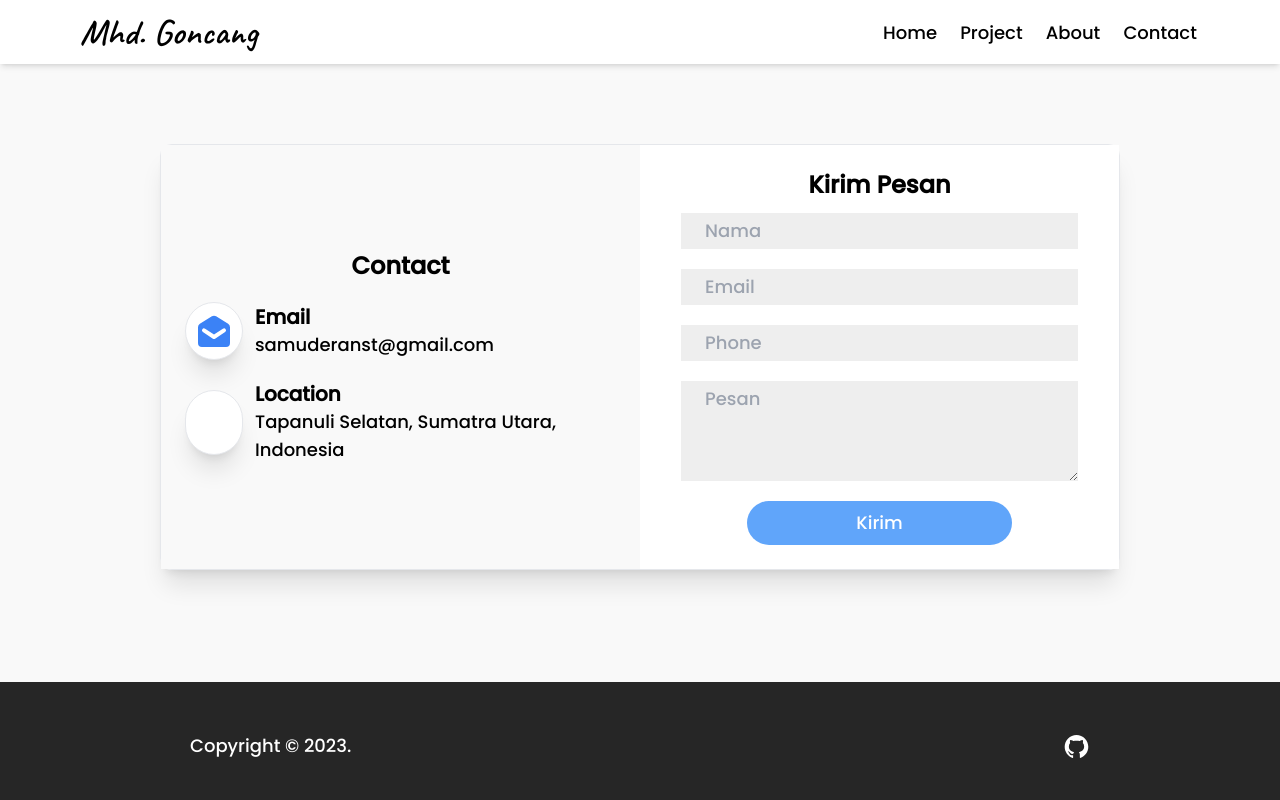
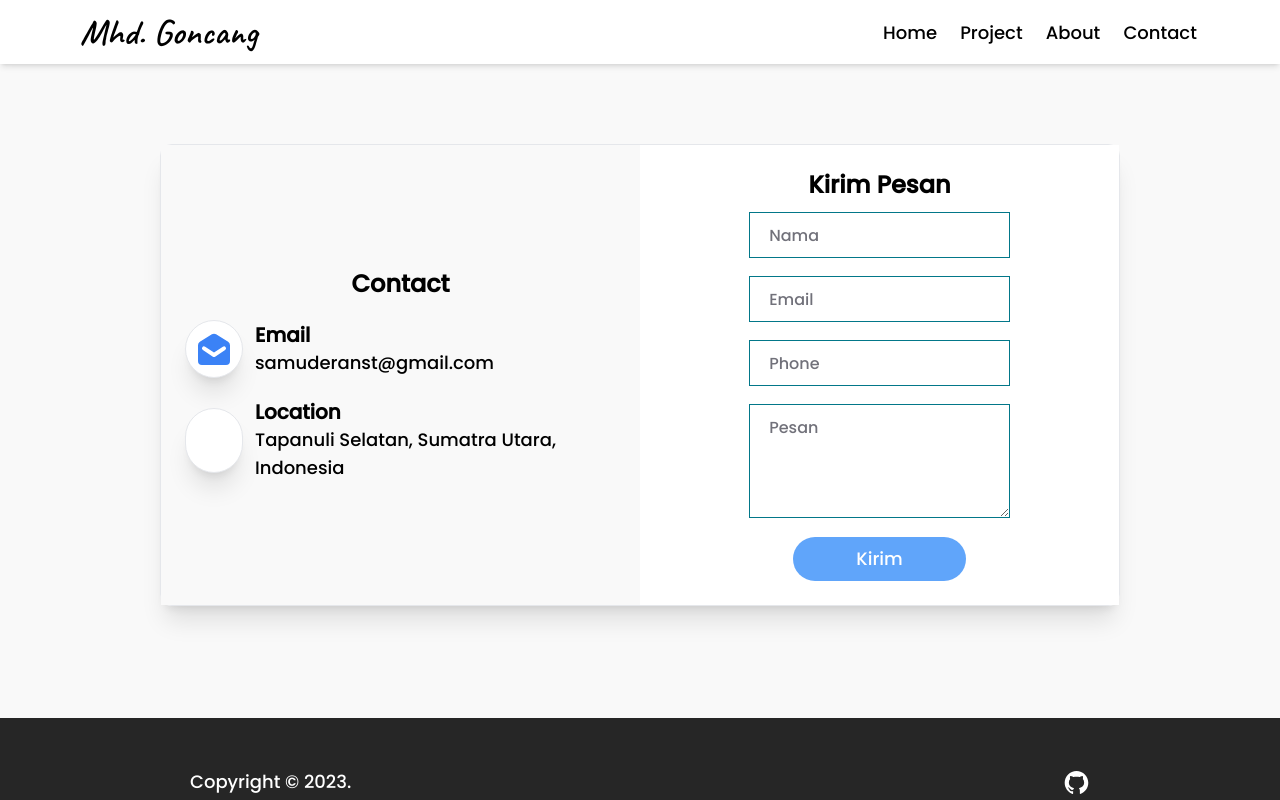
Before and after one commit to goncang1512/portfolio-mhd-goncang-samudera, a React (Vite) app: page /contact in a window 1280 px wide. Built offline with nearby package versions, Linux system fonts and the light colour scheme; some icons are missing.

Commit message:
New Update 26/07/2023

```diff
--- a/src/App.css
+++ b/src/App.css
@@ -19,6 +19,13 @@ body {
 
 ::-webkit-scrollbar-track {
   background: none;
+}
+
+html {
+  scroll-behavior: smooth;
+  -webkit-scroll-behavior: smooth; /* Safari and older versions of Chrome */
+  -moz-scroll-behavior: smooth; /* Firefox */
+  -ms-scroll-behavior: smooth; /* Edge */
 }
 
 /* Menu toggle */
--- a/src/components/elements/InputElements.jsx
+++ b/src/components/elements/InputElements.jsx
@@ -10,7 +10,7 @@ function InputElements(props) {
         placeholder={placeholder}
         onChange={onChange}
         value={value}
-        className="w-full text-black px-6 py-1 outline-none"
+        className="input-contact w-full text-black px-6 py-1 outline-none text-xl"
         required
       />
     </>
--- /dev/null
+++ b/src/components/elements/contactelements/InputFloat.jsx
@@ -0,0 +1,23 @@
+import React from "react";
+
+function InputFloat(props) {
+  const { children, type, name, onChange, value } = props;
+  return (
+    <div className="did-floating-label-content w-full">
+      <input
+        className="did-floating-input p-2.5 bg-white text-black text-base w-full block"
+        type={type}
+        name={name}
+        onChange={onChange}
+        value={value}
+        placeholder=" "
+        required
+      />
+      <label className="did-floating-label bg-white absolute pointer-events-none text-base text-zinc-500 left-3.5">
+        {children}
+      </label>
+    </div>
+  );
+}
+
+export default InputFloat;
--- /dev/null
+++ b/src/components/elements/contactelements/TextareFloat.jsx
@@ -0,0 +1,23 @@
+import React from "react";
+
+function TextareFloat(props) {
+  const { type, name, onChange, value, children } = props;
+  return (
+    <div className="area-container relative w-full">
+      <textarea
+        className="text-area px-6 py-4 h-28 p-2.5 bg-white text-black text-base w-full block"
+        placeholder=" "
+        type={type}
+        name={name}
+        onChange={onChange}
+        value={value}
+        required
+      ></textarea>
+      <label className="label-floating bg-white absolute pointer-events-none text-base text-zinc-500 left-3.5">
+        {children}
+      </label>
+    </div>
+  );
+}
+
+export default TextareFloat;
--- a/src/components/layouts/aboutLayouts/AboutLeft.jsx
+++ b/src/components/layouts/aboutLayouts/AboutLeft.jsx
@@ -11,7 +11,7 @@ function AboutLeft() {
     <div
       className={`${
         isHovered ? "img-content-two" : "img-content "
-      } relative rounded-xl`}
+      }  relative rounded-xl`}
     >
       <div className="container-rotate flex justify-center items-center w-44">
         <img
--- a/src/components/layouts/contactLayouts/RightBar.jsx
+++ b/src/components/layouts/contactLayouts/RightBar.jsx
@@ -1,6 +1,7 @@
 import React, { useRef, useState } from "react";
-import Input from "../../elements/InputElements";
 import emailjs from "@emailjs/browser";
+import InputFloat from "../../elements/contactelements/InputFloat";
+import TextFloat from "../../elements/contactelements/TextareFloat";
 
 function LeftBar() {
   const [name, setName] = useState("");
@@ -115,39 +116,44 @@ function LeftBar() {
       {modalFail()}
       <h2 className="text-2xl text-black font-bold mb-3">Kirim Pesan</h2>
       <form
-        className="flex flex-col text-lg h-full justify-evenly items-center gap-5"
+        className="flex flex-col text-lg h-full justify-evenly items-center gap-5 md:w-3/5 w-3/4"
         ref={from}
         onSubmit={sendEmail}
       >
-        <Input
+        <InputFloat
           type="text"
           name="user_name"
           placeholder="Nama"
           value={name}
           onChange={(event) => setName(event.target.value)}
-        />
-        <Input
+        >
+          Nama
+        </InputFloat>
+        <InputFloat
           type="email"
           name="user_email"
           placeholder="Email"
           value={email}
           onChange={(event) => setEmail(event.target.value)}
-        />
-        <Input
+        >
+          Email
+        </InputFloat>
+        <InputFloat
           type="number"
           name="user_phone"
           placeholder="Phone"
           value={phone}
           onChange={(event) => setPhone(event.target.value)}
-        />
-        <textarea
+        >
+          Phone
+        </InputFloat>
+        <TextFloat
           name="message"
-          placeholder="Pesan"
-          className="px-6 py-1 text-black"
           value={message}
-          required
           onChange={(event) => setMessage(event.target.value)}
-        ></textarea>
+        >
+          Pesan
+        </TextFloat>
         <button
           type="submit"
           value="Send"
--- a/src/components/pages/AboutSection.jsx
+++ b/src/components/pages/AboutSection.jsx
@@ -13,7 +13,7 @@ function AboutSection() {
   }, []);
 
   return (
-    <div className="about-page overflow-x-hidden w-screen h-screen gap-5">
+    <div className="about-page overflow-x-hidden w-screen h-full gap-5">
       <div className="z-50">
         <Navbar />
       </div>
--- a/src/components/pages/ProjectPage.jsx
+++ b/src/components/pages/ProjectPage.jsx
@@ -1,4 +1,5 @@
-import React from "react";
+import React, { useEffect, useState } from "react";
+import { AiOutlineArrowDown } from "react-icons/ai";
 import "../../style/project.css";
 import Navbar from "../layouts/Navbar";
 import TechSkill from "../layouts/projectLayouts/TechSkill";
@@ -6,9 +7,25 @@ import ProjectNew from "../layouts/projectLayouts/ProjectNew";
 import CopyRight from "../layouts/CopyRight";
 
 function ProjectPage() {
+  const [showNewIcon, setShowNewIcon] = useState(false);
+
+  // Fungsi untuk mengubah ikon tombol saat halaman di-scroll
+  const handleScroll = () => {
+    const halfPageHeight = window.innerHeight / 2;
+    const scrollPosition = window.scrollY;
+    setShowNewIcon(scrollPosition >= halfPageHeight);
+  };
+
+  useEffect(() => {
+    window.addEventListener("scroll", handleScroll);
+    return () => {
+      window.removeEventListener("scroll", handleScroll);
+    };
+  }, []);
+
   return (
-    <div className="bg-netral-225 w-full h-full flex flex-col overflow-x-hidden">
-      <div className="z-50">
+    <div className="bg-netral-225 w-screen h-full flex flex-col overflow-x-hidden relative">
+      <div className="z-50" id="project">
         <Navbar />
       </div>
       <div className="h-full text-black flex flex-col items-center">
@@ -18,7 +35,18 @@ function ProjectPage() {
         <div className="container flex flex-col gap-2 pt-12">
           <ProjectNew />
         </div>
-        <div className="w-screen mt-8">
+        <div>
+          <a
+            href={showNewIcon ? "#project" : "#copyright"}
+            className={`button-project fixed md:bottom-10 md:right-20 right-5 bottom-5 bg-white text-black p-5 rounded-full border-black border-2 hover:border-white`}
+          >
+            <AiOutlineArrowDown
+              size="25"
+              className={`${showNewIcon ? "animated-icon" : "animated-back"}`}
+            />
+          </a>
+        </div>
+        <div className="w-screen mt-8" id="copyright">
           <CopyRight />
         </div>
       </div>
--- a/src/style/contact.css
+++ b/src/style/contact.css
@@ -10,26 +10,58 @@ input[type="number"]::-webkit-outer-spin-button {
   margin: 0;
 }
 
-/* card bagian kanan */
-
-input,
-textarea {
-  background-color: #eee;
-  border: none;
-  padding: 12px 15px;
-  margin: 8px 0;
-  width: 100%;
-  font-size: 0.8rem;
+/* input floating */
+.did-floating-label-content {
+  position: relative;
 }
 
-input:focus,
-textarea:focus {
-  outline: 1px solid #00b4cf;
+.did-floating-label,
+.label-floating {
+  font-weight: normal;
+  top: 11px;
+  padding: 0 5px;
+  transition: 0.2s ease all;
 }
 
-textarea {
-  height: 100px;
+.did-floating-input {
+  outline: 1px solid #027789;
+  box-sizing: border-box;
+  &:focus {
+    outline: 1px solid #00b4cf;
+    ~ .did-floating-label {
+      top: -15px;
+      font-size: 16px;
+      color: #00b4cf;
+    }
+  }
+}
+
+.did-floating-input:not(:placeholder-shown) ~ .did-floating-label {
+  top: -15px;
+  font-size: 16px;
+  color: #000;
+}
+
+/* Text Area */
+.text-area {
+  outline: 1px solid #027789;
   max-height: 180px;
+  min-height: 45px;
+  box-sizing: border-box;
+  &:focus {
+    outline: 1px solid #00b4cf;
+    ~ .label-floating {
+      top: -15px;
+      font-size: 16px;
+      color: #00b4cf;
+    }
+  }
+}
+
+.text-area:not(:placeholder-shown) ~ .label-floating {
+  top: -15px;
+  font-size: 16px;
+  color: #000;
 }
 
 @media screen and (max-width: 768px) {
--- a/src/style/project.css
+++ b/src/style/project.css
@@ -1,6 +1,55 @@
 /* Project */
 .container {
   padding: 20px 190px 20px 190px;
+}
+
+@keyframes rotateIcon {
+  from {
+    transform: rotate(0deg);
+  }
+  to {
+    transform: rotate(180deg);
+  }
+}
+
+@keyframes rotateBack {
+  from {
+    transform: rotate(-180deg);
+  }
+  to {
+    transform: rotate(0deg);
+  }
+}
+
+.animated-back {
+  animation: rotateBack 0.3s linear forwards;
+}
+
+.animated-icon {
+  animation: rotateIcon 0.3s linear forwards;
+}
+
+.button-project {
+  position: relative;
+}
+
+.button-project::before {
+  content: "";
+  position: absolute;
+  inset: 0;
+  background-color: black;
+  transition: 0.3s ease-in-out;
+  border-radius: 100%;
+  clip-path: circle(0% at 50% 50%);
+  z-index: -1;
+}
+
+.button-project:hover {
+  color: white;
+}
+
+.button-project:hover::before {
+  clip-path: circle(100% at 50% 50%);
 }
 
 @media screen and (max-width: 768px) {
```
